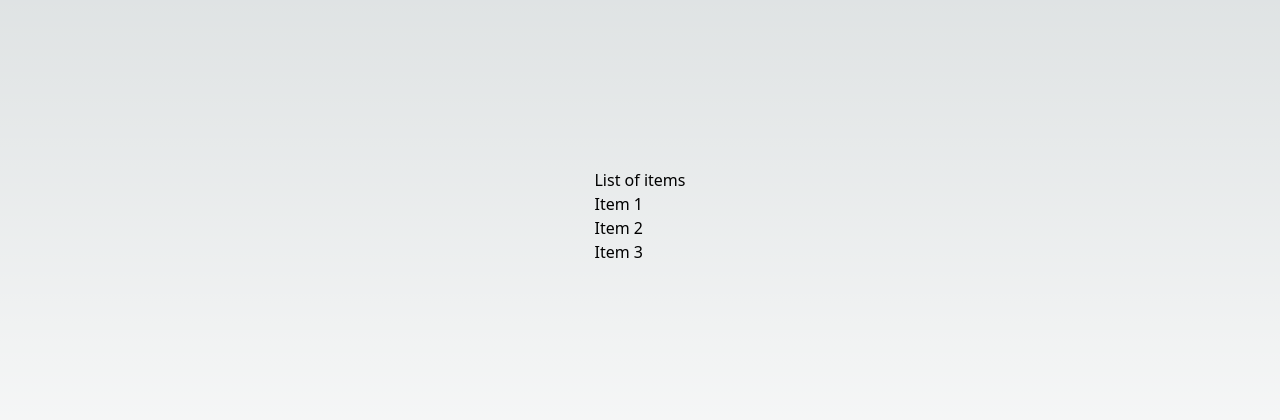
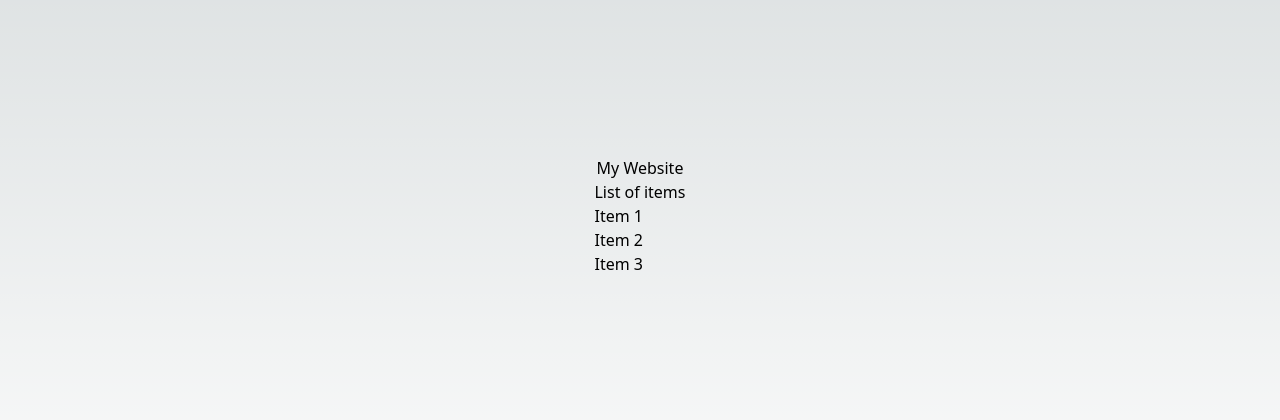
Before and after one commit to kengo-k/css-cookbook, a Next.js app: page /hello in a window 1280 px wide. Shown: the part 184-604 px from the top of the page. Built offline with nearby package versions, Linux system fonts and the light colour scheme.

Commit message:
add component example

```diff
--- /dev/null
+++ b/src/components/Header.js
@@ -0,0 +1,7 @@
+export default function Header() {
+  return (
+    <header>
+      <h1>My Website</h1>
+    </header>
+  );
+}
--- a/src/pages/hello.js
+++ b/src/pages/hello.js
@@ -1,11 +1,12 @@
 import fs from "fs";
 import path from "path";
 import "../app/globals.css";
+import Header from "../components/Header";
 
 function Hello({ items }) {
   return (
     <div className="flex flex-col items-center justify-center min-h-screen py-2">
-      {" "}
+      <Header />{" "}
       <div>
         <h1>List of items</h1>
         <ul>
```
